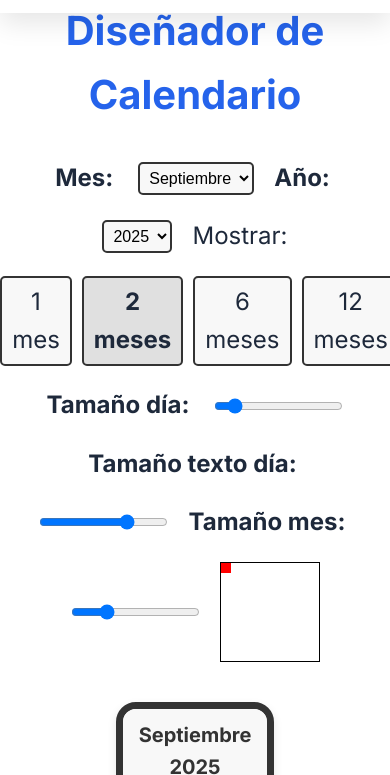
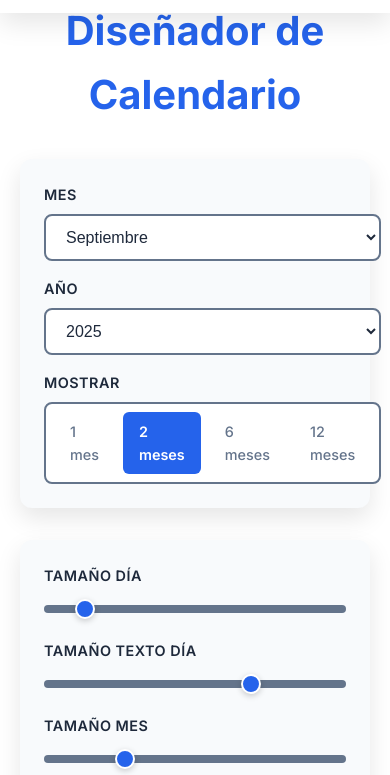
Before and after one commit to vdlr/cal-ia, a plain HTML site: page index.html in a window 390 px wide. Both pictures are taken after a click on the link "Crear Mi Calendario". Shown: the part 3747-4522 px from the top of the page. Drawn offline with Linux system fonts and the light colour scheme.

Commit message:
fix print button

```diff
--- a/index.html
+++ b/index.html
@@ -140,23 +140,23 @@
         }
 
         .btn-primary {
-            background: white;
-            color: var(--primary);
+            background: var(--primary);
+            color: white;
         }
 
         .btn-primary:hover {
-            background: var(--light);
+            background: var(--primary-dark);
             transform: translateY(-2px);
         }
 
         .btn-secondary {
-            background: rgba(255, 255, 255, 0.1);
+            background: var(--secondary);
             color: white;
-            border: 2px solid rgba(255, 255, 255, 0.3);
+            border: 2px solid rgba(107, 20, 20, 0.3);
         }
 
         .btn-secondary:hover {
-            background: rgba(255, 255, 255, 0.2);
+            background: var(--secondary);
             transform: translateY(-2px);
         }
 
@@ -413,47 +413,158 @@
         }
 
         .monthselector {
-            text-align: center;
-            font-size: 24px;
-            margin-bottom: 20px;
             display: flex;
+            flex-wrap: wrap;
+            gap: 1.5rem;
             justify-content: center;
             align-items: center;
-            gap: 20px;
-            flex-wrap: wrap;
+            margin-bottom: 2rem;
+            padding: 1.5rem;
+            background: var(--light);
+            border-radius: var(--border-radius);
+            box-shadow: var(--shadow);
+        }
+
+        .monthselector-group {
+            display: flex;
+            flex-direction: column;
+            gap: 0.5rem;
+            min-width: 120px;
+        }
+
+        .monthselector label {
+            font-weight: 600;
+            color: var(--dark);
+            font-size: 0.9rem;
+            text-transform: uppercase;
+            letter-spacing: 0.5px;
         }
 
         .monthselector select {
-            padding: 5px;
-            font-size: 16px;
-            border: 2px solid #333;
-            border-radius: 5px;
-            background-color: #f8f8f8;
+            padding: 0.75rem 1rem;
+            border: 2px solid var(--secondary);
+            border-radius: 8px;
+            background: white;
+            font-size: 1rem;
+            color: var(--dark);
+            transition: var(--transition);
+            cursor: pointer;
         }
 
-        .monthselector label {
-            margin-right: 5px;
-            font-weight: bold;
+        .monthselector select:focus {
+            outline: none;
+            border-color: var(--primary);
+            box-shadow: 0 0 0 3px rgba(37, 99, 235, 0.1);
+        }
+
+        .monthselector select:hover {
+            border-color: var(--primary);
+        }
+
+        .layout-section {
+            display: flex;
+            flex-direction: column;
+            gap: 0.5rem;
+        }
+
+        .layout-section span {
+            font-weight: 600;
+            color: var(--dark);
+            font-size: 0.9rem;
+            text-transform: uppercase;
+            letter-spacing: 0.5px;
         }
 
         .layout-buttons {
             display: flex;
-            gap: 10px;
-            margin-left: 10px;
+            gap: 0.5rem;
+            background: white;
+            padding: 0.5rem;
+            border-radius: 8px;
+            border: 2px solid var(--secondary);
         }
 
         .layout-button {
-            padding: 5px 10px;
-            border: 2px solid #333;
-            border-radius: 5px;
-            background-color: #f8f8f8;
+            padding: 0.5rem 1rem;
+            border: none;
+            border-radius: 6px;
+            background: transparent;
+            color: var(--secondary);
+            font-weight: 500;
             cursor: pointer;
-            font-weight: normal;
+            transition: var(--transition);
+            font-size: 0.9rem;
+        }
+
+        .layout-button:hover {
+            background: rgba(37, 99, 235, 0.1);
+            color: var(--primary);
         }
 
         .layout-button.active {
-            background-color: #e0e0e0;
-            font-weight: bold;
+            background: var(--primary);
+            color: white;
+            font-weight: 600;
+        }
+
+        /* Range slider styling */
+        .range-slider {
+            -webkit-appearance: none;
+            width: 100%;
+            height: 8px;
+            border-radius: 4px;
+            background: var(--secondary);
+            outline: none;
+            margin: 10px 0;
+        }
+
+        .range-slider::-webkit-slider-thumb {
+            -webkit-appearance: none;
+            appearance: none;
+            width: 20px;
+            height: 20px;
+            border-radius: 50%;
+            background: var(--primary);
+            cursor: pointer;
+            border: 2px solid white;
+            box-shadow: 0 2px 6px rgba(0, 0, 0, 0.2);
+            transition: var(--transition);
+        }
+
+        .range-slider::-webkit-slider-thumb:hover {
+            background: var(--primary-dark);
+            transform: scale(1.1);
+        }
+
+        .range-slider::-moz-range-thumb {
+            width: 20px;
+            height: 20px;
+            border-radius: 50%;
+            background: var(--primary);
+            cursor: pointer;
+            border: 2px solid white;
+            box-shadow: 0 2px 6px rgba(0, 0, 0, 0.2);
+        }
+
+        .range-slider::-moz-range-thumb:hover {
+            background: var(--primary-dark);
+        }
+
+        /* Responsive adjustments for monthselector */
+        @media (max-width: 768px) {
+            .monthselector {
+                flex-direction: column;
+                align-items: stretch;
+                gap: 1rem;
+            }
+
+            .monthselector-group {
+                min-width: auto;
+            }
+
+            .layout-buttons {
+                justify-content: center;
+            }
         }
 
         .calendar-container {
@@ -587,13 +698,15 @@
             justify-content: space-between;
             align-items: center;
             width: 100%;
-            max-width: 600px;
+            max-width: 800px;
             margin: 0 auto;
         }
 
         .print-button {
+            font-size: 1.25rem;
             flex: 1;
             text-align: center;
+            width:500px
         }
 
         .close-button {
@@ -730,13 +843,18 @@
             <h2 class="section-title noprint">Diseñador de Calendario</h2>
 
             <div class="monthselector noprint">
-                <label for="monthSelect">Mes:</label>
+                <div class="monthselector-group">
+                    <label for="monthSelect">Mes</label>
                     <select id="monthSelect" class="noprint"></select>
+                </div>
 
-                <label for="yearSelect">Año:</label>
+                <div class="monthselector-group">
+                    <label for="yearSelect">Año</label>
                     <select id="yearSelect" class="noprint"></select>
+                </div>
 
-                <span>Mostrar:</span>
+                <div class="layout-section">
+                    <span>Mostrar</span>
                     <div class="layout-buttons">
                         <div class="layout-button" data-months="1">1 mes</div>
                         <div class="layout-button active" data-months="2">2 meses</div>
@@ -744,15 +862,28 @@
                         <div class="layout-button" data-months="12">12 meses</div>
                     </div>
                 </div>
+            </div>
             <div class="monthselector noprint">
-                <label for="daySize">Tamaño día:</label>
-                <input type="range" id="daySize" min="10" max="60" value="15" step="1">
-                <label for="dayWeekSize">Tamaño texto día:</label>
-                <input type="range" id="dayWeekSize" min="5" max="40" value="15" step="1">
-                <label for="monthNameSize">Tamaño mes:</label>
-                <input type="range" id="monthNameSize" min="10" max="50" value="20" step="1">
-                <div id="position-box">
-                    <div id="position-handle"></div>
+                <div class="monthselector-group">
+                    <label for="daySize">Tamaño día</label>
+                    <input type="range" id="daySize" min="10" max="60" value="15" step="1" class="range-slider">
+                </div>
+
+                <div class="monthselector-group">
+                    <label for="dayWeekSize">Tamaño texto día</label>
+                    <input type="range" id="dayWeekSize" min="5" max="40" value="15" step="1" class="range-slider">
+                </div>
+
+                <div class="monthselector-group">
+                    <label for="monthNameSize">Tamaño mes</label>
+                    <input type="range" id="monthNameSize" min="10" max="50" value="20" step="1" class="range-slider">
+                </div>
+
+                <div class="monthselector-group">
+                    <label>Posición texto</label>
+                    <div id="position-box" style="width: 100px; height: 100px; border: 2px solid var(--secondary); border-radius: 8px; position: relative; overflow: hidden; background: white;">
+                        <div id="position-handle" style="width: 12px; height: 12px; background: var(--primary); border-radius: 50%; position: absolute; cursor: move; top: 50%; left: 50%; transform: translate(-50%, -50%);"></div>
+                    </div>
                 </div>
             </div>
 
```
Lines whose indentation alone changed are shown as unchanged.
